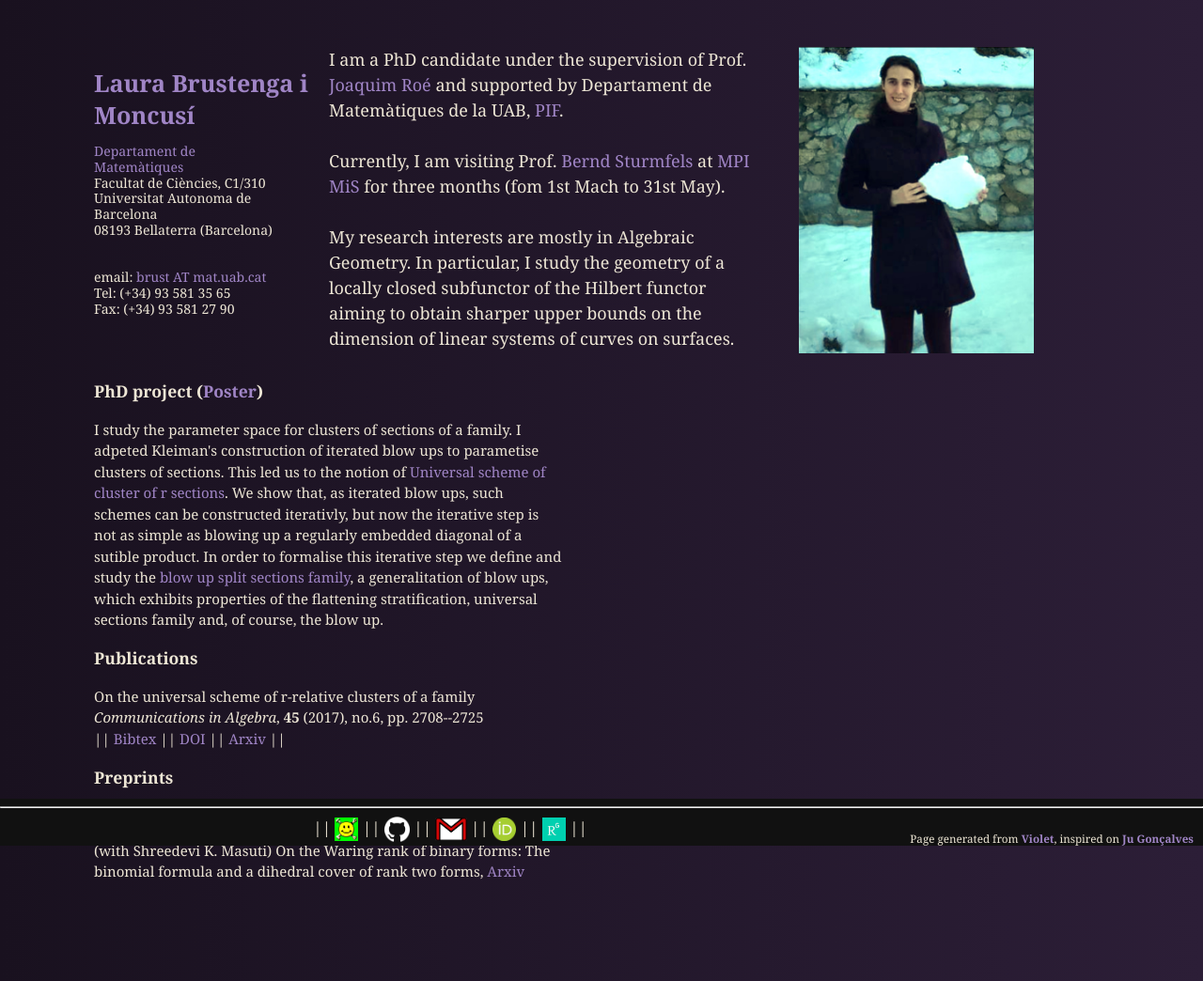
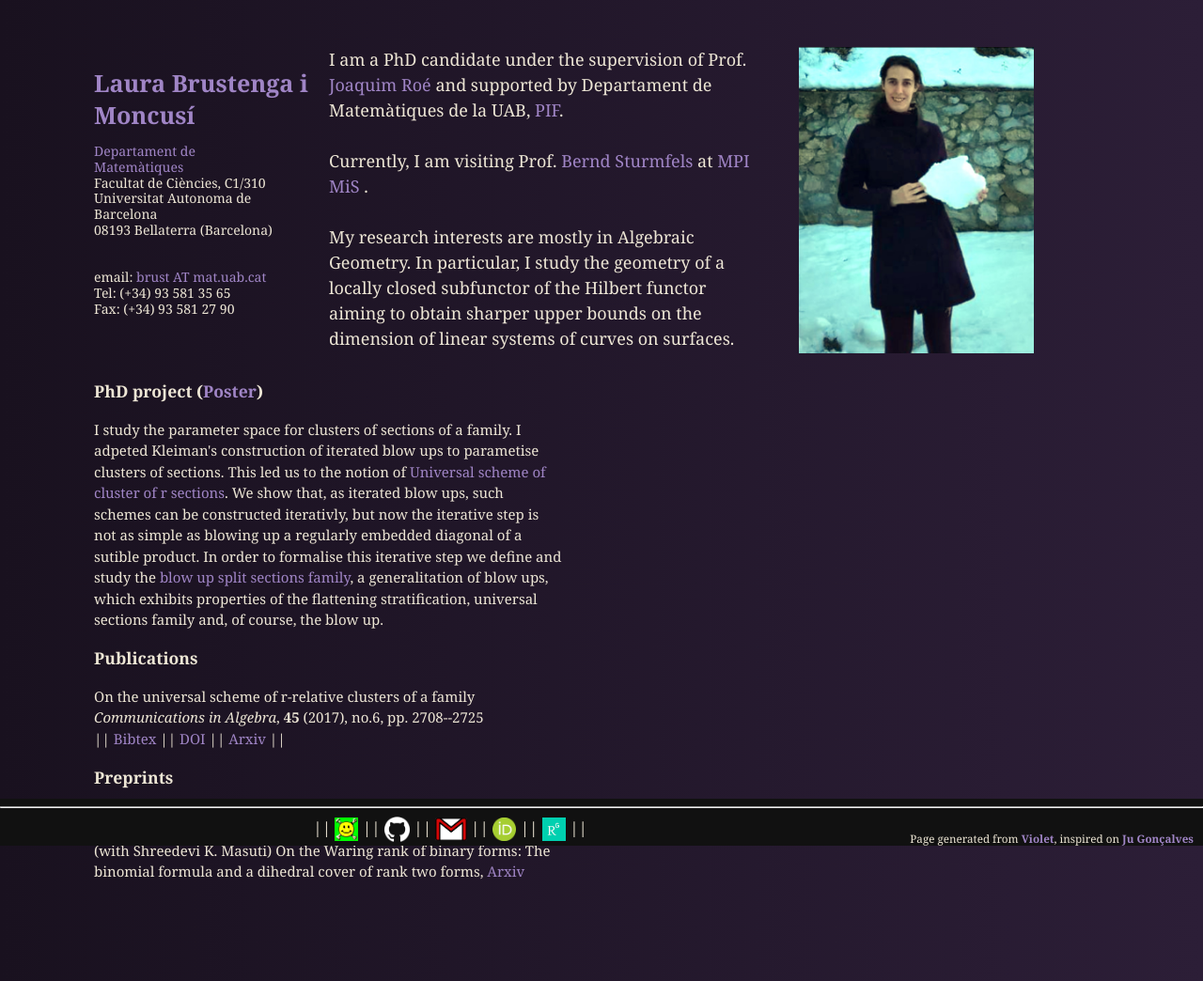
Before and after one commit to LauraBMo/LauraBMo.github.io, a Jekyll site: the page built from index.html, in a window 1280 px wide. Shown: the whole page at 94% size. Built offline with Jekyll 4.4.1, drawn with Linux system fonts in a browser that asks for light colours.

Commit message:
minor fix

```diff
--- a/index.html
+++ b/index.html
@@ -29,7 +29,7 @@ title: Home
     I am a PhD candidate under the supervision of Prof. <a href="http://www.mat.uab.cat/~jroe/">Joaquim Roé</a> and supported by Departament de Matemàtiques de la UAB, <a href="https://www.uab.cat/web/listado-becas-sin-left-menu/detall-de-l-ajut-1284986965563.html?language=ca&param1=1345703430455&param2=UAB-FATWIRE&tq=personal+investigador+en+formaci%C3%B3">PIF</a>.</br>
 
     <br />
-    Currently, I am visiting Prof. <a href="https://math.berkeley.edu/~bernd/">Bernd Sturmfels</a> at <a href="https://www.mis.mpg.de/">MPI MiS </a> for three months (fom 1st Mach to 31st May).<br />
+    Currently, I am visiting Prof. <a href="https://math.berkeley.edu/~bernd/">Bernd Sturmfels</a> at <a href="https://www.mis.mpg.de/">MPI MiS </a>.<br />
 
     <br />
     My research interests are mostly in Algebraic Geometry.
```
